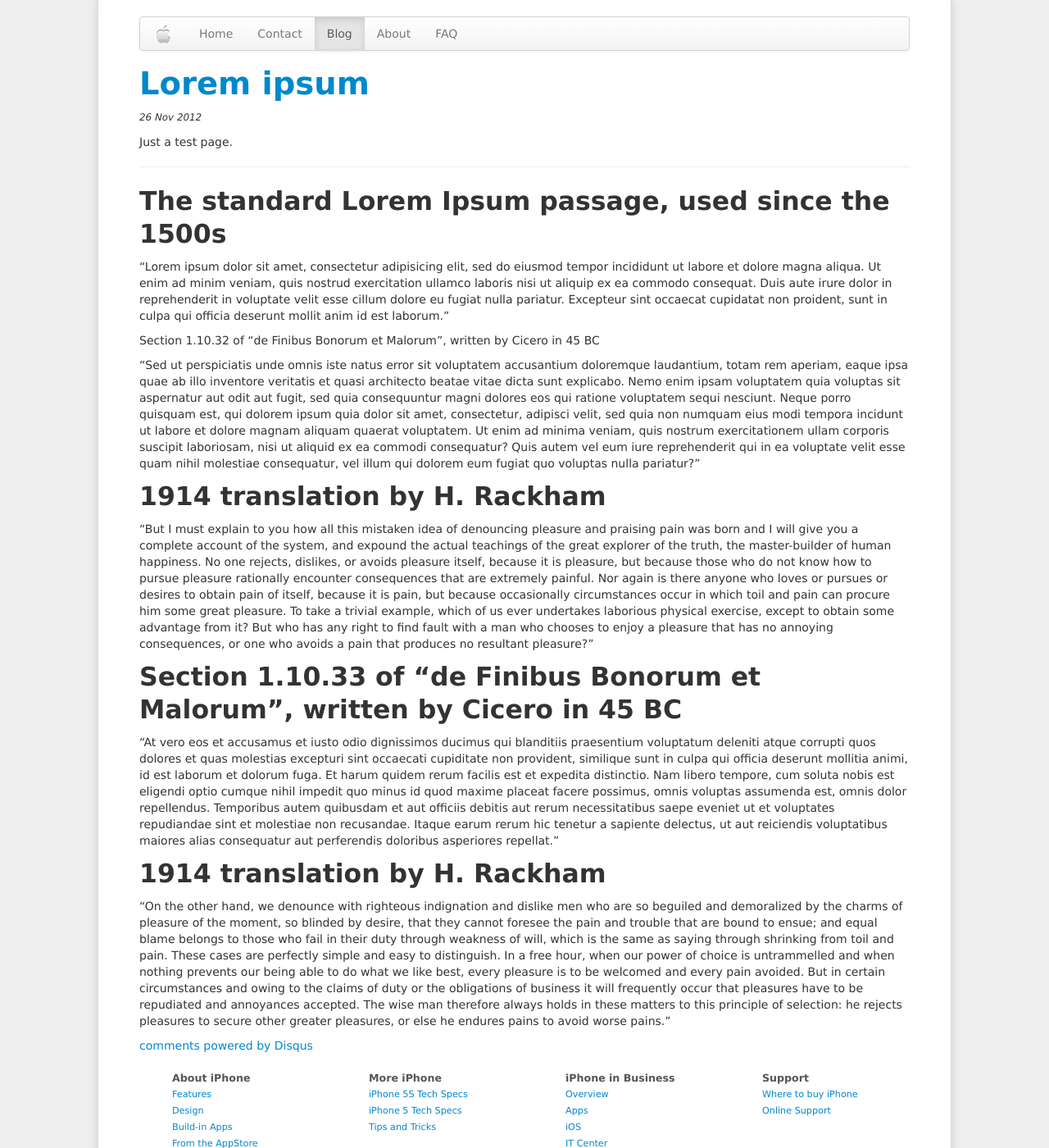
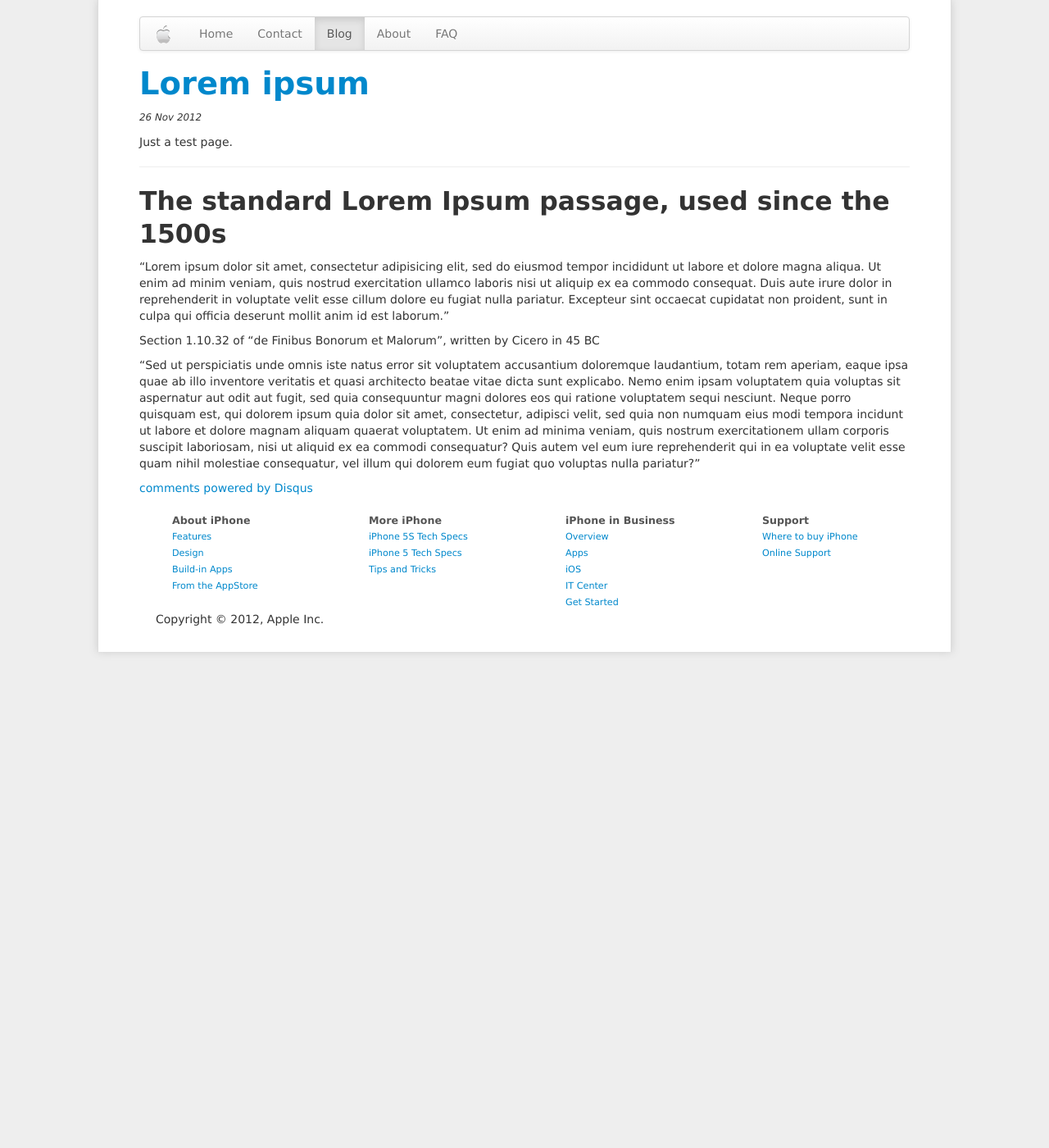
Before and after one commit to AptechC1203L/project-g3, a Jekyll site: the page built from _posts/2012-11-26-lorem-ipsum.md, in a window 1280 px wide and 1400 px high. Shown: the whole window at 82% size. Built offline with Jekyll 4.4.1, drawn with Linux system fonts in a browser that asks for light colours; comment, search, counter and statistics services are not loaded.

```diff
--- a/_posts/2012-11-26-lorem-ipsum.md
+++ b/_posts/2012-11-26-lorem-ipsum.md
@@ -11,15 +11,3 @@ description: Just a test page.
 Section 1.10.32 of "de Finibus Bonorum et Malorum", written by Cicero in 45 BC
 
 "Sed ut perspiciatis unde omnis iste natus error sit voluptatem accusantium doloremque laudantium, totam rem aperiam, eaque ipsa quae ab illo inventore veritatis et quasi architecto beatae vitae dicta sunt explicabo. Nemo enim ipsam voluptatem quia voluptas sit aspernatur aut odit aut fugit, sed quia consequuntur magni dolores eos qui ratione voluptatem sequi nesciunt. Neque porro quisquam est, qui dolorem ipsum quia dolor sit amet, consectetur, adipisci velit, sed quia non numquam eius modi tempora incidunt ut labore et dolore magnam aliquam quaerat voluptatem. Ut enim ad minima veniam, quis nostrum exercitationem ullam corporis suscipit laboriosam, nisi ut aliquid ex ea commodi consequatur? Quis autem vel eum iure reprehenderit qui in ea voluptate velit esse quam nihil molestiae consequatur, vel illum qui dolorem eum fugiat quo voluptas nulla pariatur?"
-
-## 1914 translation by H. Rackham
-
-"But I must explain to you how all this mistaken idea of denouncing pleasure and praising pain was born and I will give you a complete account of the system, and expound the actual teachings of the great explorer of the truth, the master-builder of human happiness. No one rejects, dislikes, or avoids pleasure itself, because it is pleasure, but because those who do not know how to pursue pleasure rationally encounter consequences that are extremely painful. Nor again is there anyone who loves or pursues or desires to obtain pain of itself, because it is pain, but because occasionally circumstances occur in which toil and pain can procure him some great pleasure. To take a trivial example, which of us ever undertakes laborious physical exercise, except to obtain some advantage from it? But who has any right to find fault with a man who chooses to enjoy a pleasure that has no annoying consequences, or one who avoids a pain that produces no resultant pleasure?"
-
-## Section 1.10.33 of "de Finibus Bonorum et Malorum", written by Cicero in 45 BC
-
-"At vero eos et accusamus et iusto odio dignissimos ducimus qui blanditiis praesentium voluptatum deleniti atque corrupti quos dolores et quas molestias excepturi sint occaecati cupiditate non provident, similique sunt in culpa qui officia deserunt mollitia animi, id est laborum et dolorum fuga. Et harum quidem rerum facilis est et expedita distinctio. Nam libero tempore, cum soluta nobis est eligendi optio cumque nihil impedit quo minus id quod maxime placeat facere possimus, omnis voluptas assumenda est, omnis dolor repellendus. Temporibus autem quibusdam et aut officiis debitis aut rerum necessitatibus saepe eveniet ut et voluptates repudiandae sint et molestiae non recusandae. Itaque earum rerum hic tenetur a sapiente delectus, ut aut reiciendis voluptatibus maiores alias consequatur aut perferendis doloribus asperiores repellat."
-
-## 1914 translation by H. Rackham
-
-"On the other hand, we denounce with righteous indignation and dislike men who are so beguiled and demoralized by the charms of pleasure of the moment, so blinded by desire, that they cannot foresee the pain and trouble that are bound to ensue; and equal blame belongs to those who fail in their duty through weakness of will, which is the same as saying through shrinking from toil and pain. These cases are perfectly simple and easy to distinguish. In a free hour, when our power of choice is untrammelled and when nothing prevents our being able to do what we like best, every pleasure is to be welcomed and every pain avoided. But in certain circumstances and owing to the claims of duty or the obligations of business it will frequently occur that pleasures have to be repudiated and annoyances accepted. The wise man therefore always holds in these matters to this principle of selection: he rejects pleasures to secure other greater pleasures, or else he endures pains to avoid worse pains."
```
Also changed, not shown: _posts/2012-11-27-test-blog-3.md (added, +13 -0 lines), _posts/2012-11-27-test-blog-4.md (added, +13 -0 lines), _posts/2012-11-27-test-blog-5.md (added, +13 -0 lines), _posts/2012-11-27-test-blog.md (+0 -12 lines).
